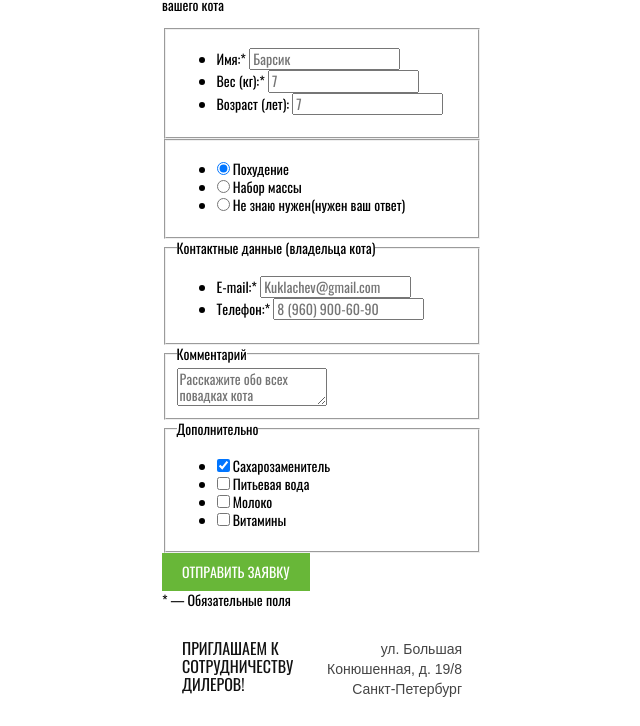
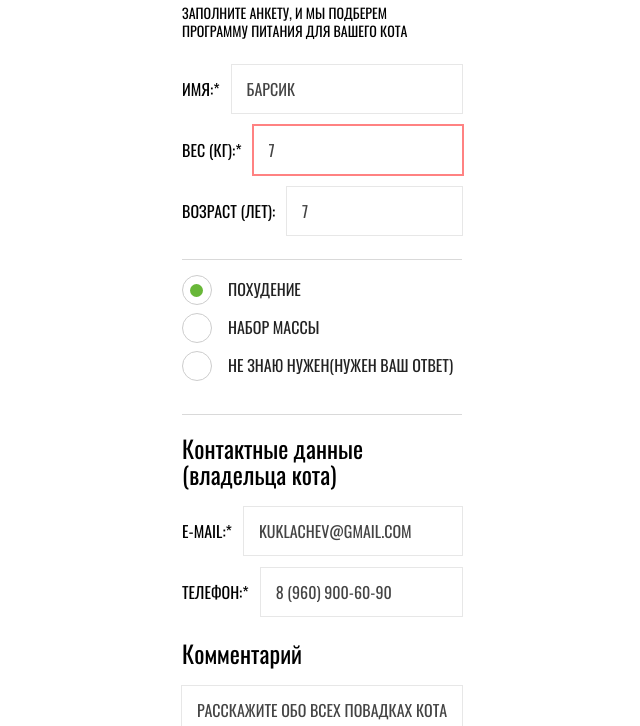
Before and after one commit to igorek5/662853-cat-energy-22, a website: page source/form.html in a window 1280 px wide. Shown: the part 296-1022 px from the top of the page, without its empty margins (318-958 px from the left). Drawn offline with nearby package versions, Linux system fonts and the light colour scheme; files that its build step writes are made by us from their sources.

Commit message:
Стили sass страницы формы

```diff
--- a/source/form.html
+++ b/source/form.html
@@ -29,9 +29,9 @@
       </nav>
     </header>
     <main class="page-main">
-      <section class="form">
+      <section class="form wrapper">
         <h1 class="form__title">Подбор программы</h1>
-        <p class="form__text">Заполните анкету, и мы подберем программу питания для вашего кота</p>
+        <p class="form__text">Заполните анкету, и мы подберем программу&nbspпитания для вашего кота</p>
         <form class="form__filter" action="https://echo.htmlacademy.ru" method="get">
 
           <fieldset class="form__block form__block--data">
@@ -40,20 +40,19 @@
               <li class="form__item">
                 <label class="form__label">
                   <span class="form__text-field">Имя:*</span>
-                  <input class="form__input form__input--data" type="text" name="cat-name" placeholder="Барсик"
-                    required>
+                  <input class="form__input" type="text" name="cat-name" placeholder="Барсик" required>
                 </label>
               </li>
               <li class="form__item">
                 <label class="form__label">
                   <span class="form__text-field">Вес (кг):*</span>
-                  <input class="form__input form__input--data" type="text" name="cat-weight" placeholder="7" required>
+                  <input class="form__input form__input--error" type="text" name="cat-weight" placeholder="7" required>
                 </label>
               </li>
               <li class="form__item">
                 <label class="form__label">
                   <span class="form__text-field">Возраст (лет):</span>
-                  <input class="form__input form__input--data" type="text" name="cat-age" placeholder="7">
+                  <input class="form__input" type="text" name="cat-age" placeholder="7">
                 </label>
               </li>
             </ul>
@@ -62,70 +61,73 @@
           <fieldset class="form__block form__block--programs">
             <legend class="visually-hidden">Программа питания</legend>
             <ul class="form__list">
-              <li class="form__item">
-                <input class="form__radio" type="radio" name="program" id="slim" value="slim" checked>
-                <label for="slim">Похудение</label>
+              <li class="form__item--programs">
+                <input class="visually-hidden form__radio" type="radio" name="program" id="slim" value="slim" checked>
+                <label class="form__radio-label" for="slim">Похудение</label>
               </li>
-              <li class="form__item">
-                <input class="form__radio" type="radio" name="program" id="mass" value="mass">
-                <label for="mass">Набор массы</label>
+              <li class="form__item--programs">
+                <input class="visually-hidden form__radio" type="radio" name="program" id="mass" value="mass">
+                <label class="form__radio-label" for="mass">Набор массы</label>
               </li>
-              <li class="form__item">
-                <input class="form__radio" type="radio" name="program" id="answer" value="answer">
-                <label for="answer">Не знаю нужен(нужен ваш ответ)</label>
+              <li class="form__item--programs">
+                <input class="visually-hidden form__radio" type="radio" name="program" id="answer" value="answer">
+                <label class="form__radio-label" for="answer">Не знаю нужен(нужен ваш ответ)</label>
               </li>
             </ul>
           </fieldset>
 
           <fieldset class="form__block form__block--contacts">
-            <legend class="form__subtitle">Контактные данные (владельца кота)</legend>
+            <legend class="form__legend">Контактные данные (владельца кота)</legend>
             <ul class="form__list">
-              <li class="form__item">
+              <li class="form__item form__item--contacts">
                 <label class="form__label">
                   <span class="form__text-field">E-mail:*</span>
-                  <input type="email" name="email" placeholder="Kuklachev@gmail.com" required>
+                  <input class="form__input" type="email" name="email" placeholder="Kuklachev@gmail.com" required>
                 </label>
               </li>
-              <li class="form__item">
+              <li class="form__item form__item--contacts">
                 <label class="form__label">
                   <span class="form__text-field">Телефон:*</span>
-                  <input type="tel" name="phone" placeholder="8 (960) 900-60-90" required>
+                  <input class="form__input" type="tel" name="phone" placeholder="8 (960) 900-60-90" required>
                 </label>
               </li>
             </ul>
           </fieldset>
 
           <fieldset class="form__block form__block--comment">
-            <legend class="form__subtitle">Комментарий</legend>
-            <textarea class="form__textarea" name="comment" placeholder="Расскажите обо всех повадках кота"
+            <legend class="form__legend">Комментарий</legend>
+            <textarea class="form__textarea form__input" name="comment" placeholder="Расскажите обо всех повадках кота"
               aria-label="Оставьте комментарий"></textarea>
           </fieldset>
 
           <fieldset class="form__block form__block--additionally">
-            <legend class="form__subtitle">Дополнительно</legend>
+            <legend class="form__legend">Дополнительно</legend>
             <ul class="form__list">
-              <li class="form__item">
-                <input class="form__checkbox" type="checkbox" name="additional-order" value="sweetener" id="sweetener"
-                  checked>
-                <label for="sweetener">Сахарозаменитель</label>
+              <li class="form__item form__item--additionally">
+                <input class="visually-hidden form__checkbox" type="checkbox" name="additional-order" value="sweetener"
+                  id="sweetener" checked>
+                <label class="form__checkbox-label" for="sweetener">Сахарозаменитель</label>
               </li>
-              <li class="form__item">
-                <input class="form__checkbox" type="checkbox" name="additional-order" value="water" id="water">
-                <label for="water">Питьевая вода</label>
+              <li class="form__item form__item--additionally">
+                <input class="visually-hidden form__checkbox" type="checkbox" name="additional-order" value="water"
+                  id="water">
+                <label class="form__checkbox-label" for="water">Питьевая вода</label>
               </li>
-              <li class="form__item">
-                <input class="form__checkbox" type="checkbox" name="additional-order" value="milk" id="milk">
-                <label for="milk">Молоко</label>
+              <li class="form__item form__item--additionally">
+                <input class="visually-hidden form__checkbox" type="checkbox" name="additional-order" value="milk"
+                  id="milk">
+                <label class="form__checkbox-label" for="milk">Молоко</label>
               </li>
-              <li class="form__item">
-                <input class="form__checkbox" type="checkbox" name="additional-order" value="vitamins" id="vitamins">
-                <label for="vitamins">Витамины</label>
+              <li class="form__item form__item--additionally">
+                <input class="visually-hidden form__checkbox" type="checkbox" name="additional-order" value="vitamins"
+                  id="vitamins">
+                <label class="form__checkbox-label" for="vitamins">Витамины</label>
               </li>
             </ul>
           </fieldset>
 
           <button class="form__button button" type="submit">Отправить заявку</button>
-          <span class="form">* — Обязательные поля</span>
+          <span class="form__signature">* — Обязательные поля</span>
         </form>
       </section>
 
--- /dev/null
+++ b/source/sass/blocks/form.scss
@@ -0,0 +1,231 @@
+.form {
+  padding-top: 20px;
+}
+
+.form__title {
+  margin: 0;
+  margin-bottom: 25px;
+
+  font-weight: 400;
+  font-size: 36px;
+  line-height: 36px;
+  color: $color-black;
+}
+
+.form__text {
+  margin: 0;
+  margin-bottom: 25px;
+
+  font-size: 14px;
+  line-height: 18px;
+  text-transform: uppercase;
+}
+
+.form__list {
+  margin: 0;
+  padding: 0;
+
+  list-style: none;
+  font-size: 16px;
+  line-height: 18px;
+  text-transform: uppercase;
+
+  &--data {
+    color: $color-dark-grey;
+  }
+
+  &--programs {
+    color: $color-black2;
+  }
+}
+
+.form__block {
+  margin: 0;
+  padding: 0;
+  padding-bottom: 24px;
+
+  border: none;
+
+  &--data,
+  &--programs {
+    border-bottom: 1px solid $color-grey3;
+  }
+}
+
+.form__item {
+  margin-bottom: 13px;
+
+  &--programs {
+    margin-bottom: 20px;
+  }
+
+  &--additionally {
+    margin-bottom: 20px;
+  }
+
+  &:last-child {
+    margin-bottom: 0;
+  }
+}
+
+.form__label {
+  display: grid;
+  align-items: center;
+
+  grid-template-columns: max-content 1fr;
+}
+
+.form__text-field {
+  margin-right: 12px;
+}
+
+.form__input {
+  width: 100%;
+  padding: 15px;
+
+  font-size: 16px;
+  line-height: 18px;
+  color: $color-dark-grey;
+  text-transform: uppercase;
+
+  border: none;
+  outline: 1px solid $color-dark-grey2;
+
+  &::placeholder {
+    color: $color-dark-grey;
+  }
+
+  &:hover {
+    outline: 1px solid $color-grey5;
+  }
+
+  &:focus {
+    outline: 2px solid $color-dark-grey;
+  }
+
+  &--error,
+  &--error:hover,
+  &--error:focus {
+    outline: 2px solid $color-error;
+  }
+}
+
+.form__block--programs {
+  margin-bottom: 20px;
+  padding-top: 20px;
+  padding-bottom: 20px;
+
+  color: $color-black2;
+}
+
+.form__radio-label {
+  position: relative;
+
+  display: block;
+  padding-left: 46px;
+
+  cursor: pointer;
+}
+
+.form__radio-label::before {
+  content: "";
+  position: absolute;
+  top: -5px;
+  left: 0;
+
+  width: 30px;
+  height: 30px;
+
+  border: 1px solid $color-grey5;
+  border-radius: 50%;
+}
+
+.form__radio:checked + .form__radio-label::after {
+  content: "";
+  position: absolute;
+  top: 4px;
+  left: 8px;
+
+  width: 13px;
+  height: 13px;
+
+  background-color: $color-green;
+  border-radius: 50%;
+}
+
+.form__radio:hover + .form__radio-label::before,
+.form__radio:focus + .form__radio-label::before {
+  border-color: $color-dark-grey3;
+}
+
+.form__legend {
+  margin-bottom: 20px;
+
+  font-weight: 400;
+  font-size: 24px;
+  line-height: 26px;
+}
+
+.form__textarea {
+  height: 150px;
+  padding-right: 10px;
+
+  resize: none;
+}
+
+.form__checkbox-label {
+  position: relative;
+
+  display: block;
+  padding-left: 46px;
+
+  cursor: pointer;
+}
+
+.form__checkbox-label::before {
+  content: "";
+  position: absolute;
+  top: -5px;
+  left: 0;
+
+  width: 30px;
+  height: 30px;
+
+  border: 1px solid $color-grey5;
+}
+
+.form__checkbox:checked + .form__checkbox-label::before {
+  background-image: url("../img/svg/tick.svg");
+  background-repeat: no-repeat;
+  background-position: center;
+}
+
+.form__checkbox:hover + .form__checkbox-label::before,
+.form__checkbox:focus + .form__checkbox-label::before {
+  border-color: $color-dark-grey3;
+}
+
+.form__radio:disabled + .form__radio-label,
+.form__radio:disabled + .form__radio-label::before,
+.form__radio:disabled + .form__radio-label::after,
+.form__checkbox:disabled + .form__checkbox-label,
+.form__checkbox:disabled + .form__checkbox-label::before,
+.form__checkbox:disabled + .form__checkbox-label::after {
+  opacity: 0.3;
+}
+
+.form__button {
+  width: 100%;
+
+  margin-bottom: 20px;
+}
+
+.form__signature {
+  display: block;
+  margin: 0 auto;
+
+  font-size: 14px;
+  line-height: 16px;
+  font-family: $font-family--arial;
+  text-align: center;
+}
--- a/source/sass/blocks/main-nav.scss
+++ b/source/sass/blocks/main-nav.scss
@@ -44,7 +44,7 @@
 }
 
 .main-nav__item {
-  border-top: 1px solid $color-grey2;
+  border-bottom: 1px solid $color-grey2;
 }
 
 .main-nav__link {
--- a/source/sass/global/variables.scss
+++ b/source/sass/global/variables.scss
@@ -2,6 +2,7 @@
 $color-white: #ffffff;
 $color-black: #000000;
 $color-black2: #111111;
+$color-black2: #222222;
 $color-green: #68b738;
 $color-green2: #5eaa2f;
 $color-grey: #f2f2f2;
@@ -10,6 +11,8 @@ $color-grey3: #d9d9d9;
 $color-grey4: #eaeaea;
 $color-grey5: #cdcdcd;
 $color-dark-grey: #444444;
+$color-dark-grey2: #e7e7e7;
+$color-dark-grey3: #bababa;
 $color-error: #ff8282;
 
 /*Fonts*/
--- a/source/sass/style.scss
+++ b/source/sass/style.scss
@@ -20,3 +20,4 @@
 @import "blocks/contacts";
 @import "blocks/page-footer";
 @import "blocks/social";
+@import "blocks/form"
```
Also changed, not shown: source/sass/blocks/page-footer.scss (+13 -0 lines), source/sass/blocks/page-header.scss (+14 -0 lines), source/img/svg/tick.svg (added).
